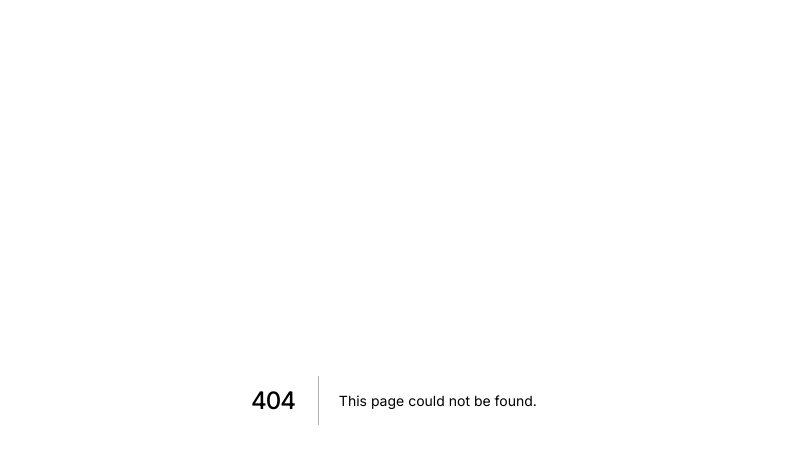
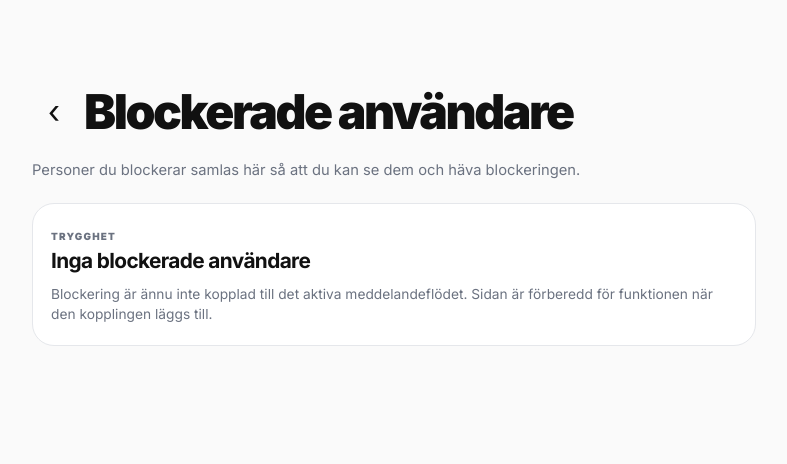
Before and after one commit to peralmkvist/hyrbart-webapp, a Next.js app in the folder hyrbart-webapp/: page /sv/profil/installningar/blockerade in a window 1280 px wide. Before the commit this address had no page. Shown: the top 464 px of the page, without its empty margins (246-1033 px from the left). Built offline with nearby package versions, Linux system fonts and the light colour scheme; no server answers.

Commit message:
Add blocked users settings page

```diff
--- /dev/null
+++ b/hyrbart-webapp/app/[locale]/profil/installningar/blockerade/page.tsx
@@ -0,0 +1,15 @@
+import Link from 'next/link';
+import '../../profile-menu.css';
+
+export default async function BlockedUsersPage({ params }: { params: Promise<{ locale: string }> }) {
+  const { locale } = await params;
+  const en = locale === 'en';
+  return <section className="ds2Page profileSettingsPage">
+    <header className="profileSubHeader"><Link href={`/topsecret/${locale}/profil/installningar`} aria-label={en ? 'Back' : 'Tillbaka'}>‹</Link><h1>{en ? 'Blocked users' : 'Blockerade användare'}</h1></header>
+    <p className="profileSettingsIntro">{en ? 'People you block will be collected here so you can review or unblock them.' : 'Personer du blockerar samlas här så att du kan se dem och häva blockeringen.'}</p>
+    <section className="profileSettingsCard profileEmptySettingsState">
+      <div className="profileSettingsCardHeading"><span>{en ? 'SAFETY' : 'TRYGGHET'}</span><h2>{en ? 'No blocked users' : 'Inga blockerade användare'}</h2></div>
+      <p>{en ? 'Blocking is not yet connected to the live messaging flow. This page is ready for the feature when that connection is added.' : 'Blockering är ännu inte kopplad till det aktiva meddelandeflödet. Sidan är förberedd för funktionen när den kopplingen läggs till.'}</p>
+    </section>
+  </section>;
+}
```
